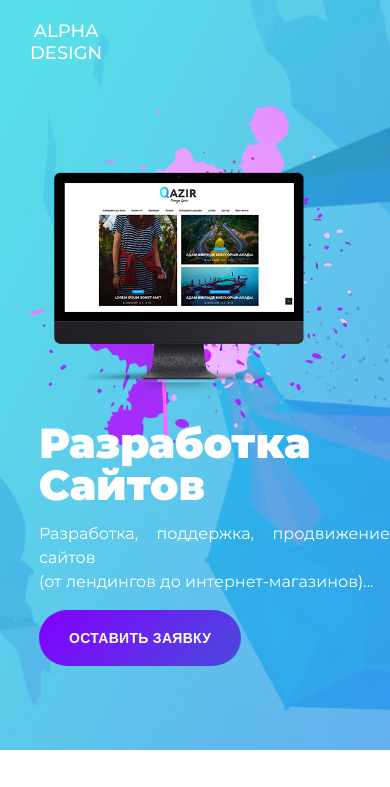
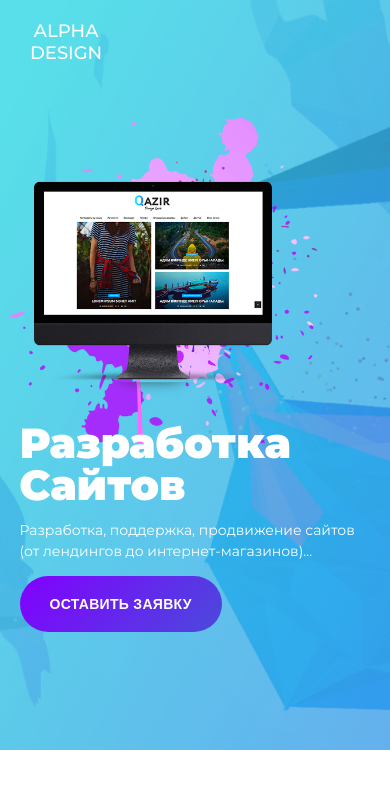
Before and after one commit to roses-are-dead666/alpha-design, a plain HTML site: page index.html in a window 390 px wide. Shown: the top 787 px of the page. Drawn offline with nearby package versions, Linux system fonts and the light colour scheme.

Commit message:
Update style.css

```diff
--- a/assets/style.css
+++ b/assets/style.css
@@ -154,6 +154,7 @@ h1, h2, h3, h4, h5, h6 {
     color: #fff;
     font-family: 'Montserrat', sans-serif;
     animation-delay: .4s;
+
 }
 
 
@@ -1002,17 +1003,25 @@ span {
 
     .introInner {
         top: 50%;
-        left: 10%;
+        left: 5%;
     }
 
     .introText {
         font-size: 42px;
     }
 
+    .text {
+        font-size: 14px;
+    }
+
     .imac {
         width: 100%;
         right: 10%;
         bottom: 90%;
+    }
+
+    .worksCol {
+        width: 100%;
     }
 
     .logos {
```
